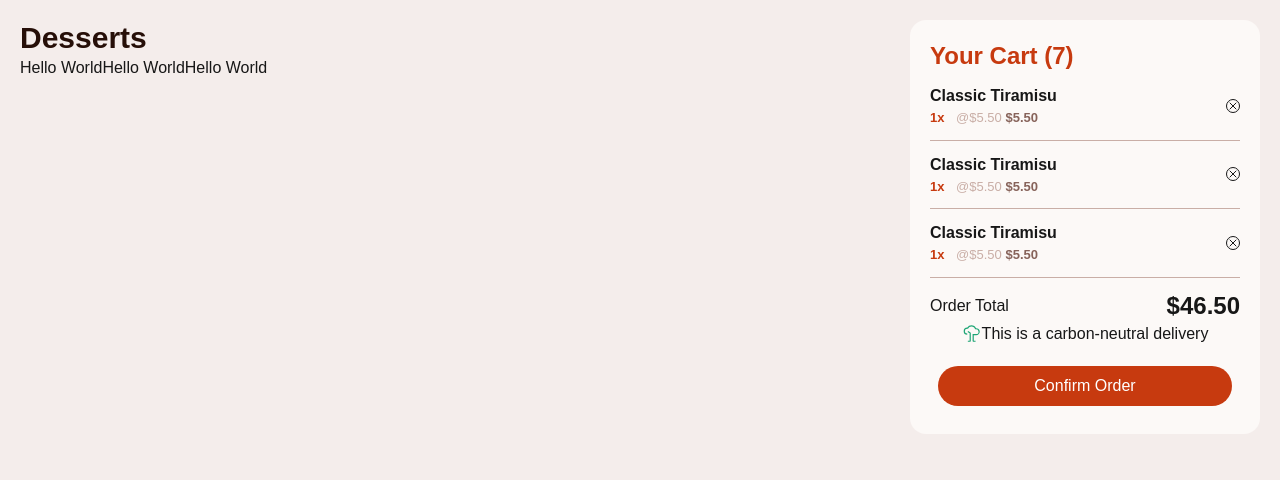
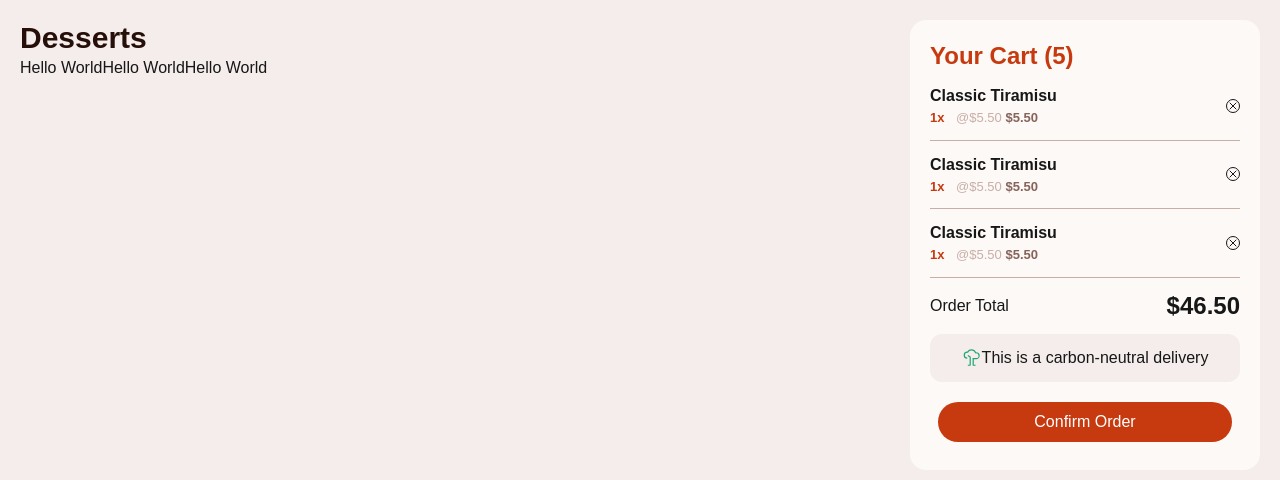
Before and after one commit to Ayomide-Philip/Product-list-with-cart, a Next.js app: page / in a window 1280 px wide. Shown: the top 480 px of the page. Built offline with nearby package versions, Linux system fonts and the light colour scheme.

Commit message:
conditionally rendering items

```diff
--- a/app/_componets/order.js
+++ b/app/_componets/order.js
@@ -2,11 +2,24 @@ import CartItem from "./cartItem";
 import Image from "next/image";
 
 export default function Order() {
+  const items = 5;
   return (
     <div className="flex bg-[hsl(20,50%,98%)] p-5 rounded-2xl flex-col w-[350px]">
       <h1 className="text-[hsl(14,86%,42%)] font-semibold text-2xl">
-        Your Cart (7)
+        Your Cart ({items})
       </h1>
+      {items === 0 ? (
+        <div className="flex flex-col justify-center items-center">
+          <Image
+            src="/images/illustration-empty-cart.svg"
+            height={20}
+            width={200}
+            alt="Empty Cart"
+          />
+          <p>Your Added Item would appear here</p>
+        </div>
+      ) : (
+        <>
           <div className="flex flex-col">
             <CartItem />
             <CartItem />
@@ -16,7 +29,7 @@ export default function Order() {
             <p className="font-light">Order Total</p>
             <p className="font-semibold text-2xl red-hat-text">$46.50</p>
           </div>
-      <div className="flex justify-center items-center bg-[]">
+          <div className="flex justify-center items-center bg-[hsl(13,31%,94%)] p-3 mt-3 rounded-xl">
             <Image
               src="/images/icon-carbon-neutral.svg"
               height={20}
@@ -30,6 +43,8 @@ export default function Order() {
               Confirm Order
             </button>
           </div>
+        </>
+      )}
     </div>
   );
 }
```
Lines whose indentation alone changed are shown as unchanged.
